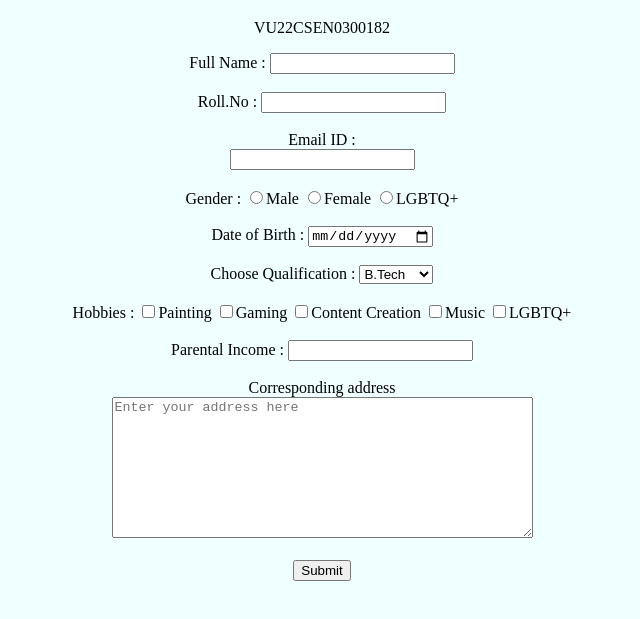
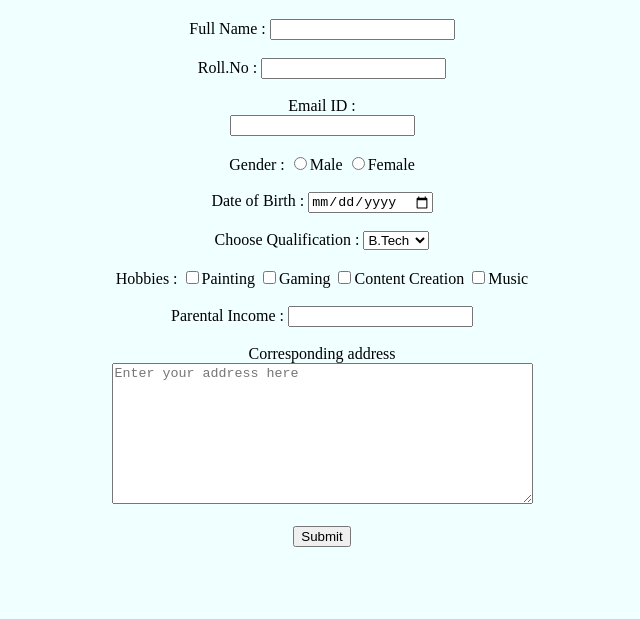
Before and after one commit to manmohan2mncm/web, a plain HTML site: page index.html in a window 1280 px wide. Shown: the part 61-680 px from the top of the page, without its empty margins (318-958 px from the left). Drawn offline with Linux system fonts and the light colour scheme.

Commit message:
just a update

```diff
--- a/index.html
+++ b/index.html
@@ -6,7 +6,6 @@
     <body style="background-color:azure;">
     <body>
         <h1 style="text-align: center;">STUDENT SURVEY FORM<br></h1>
-        <p style="text-align: center;">VU22CSEN0300182</p>
 
         <form action="/action_page.php"></form>
         <div style="text-align:center">
@@ -21,8 +20,7 @@
 
           <label>Gender :</label>
           <input type="radio" name="Gender">Male
-          <input type="radio" name="Gender">Female
-          <input type="radio" name="Gender">LGBTQ+<br><br>
+          <input type="radio" name="Gender">Female<br><br>
 
           <label>Date of Birth :</label>
           <input type="date"><br><br>
@@ -34,7 +32,7 @@
             <option>Ph.D</option>
             <option>BBA</option>
             <option>MBBS</option>
-            <option>Drop out</option>
+            <option>None</option>
           </select>
           <br><br>
 
@@ -43,7 +41,6 @@
           <input type="checkbox">Gaming
           <input type="checkbox">Content Creation
           <input type="checkbox">Music
-          <input type="checkbox">LGBTQ+
           <br><br>
 
           <label>Parental Income :</label>
```
